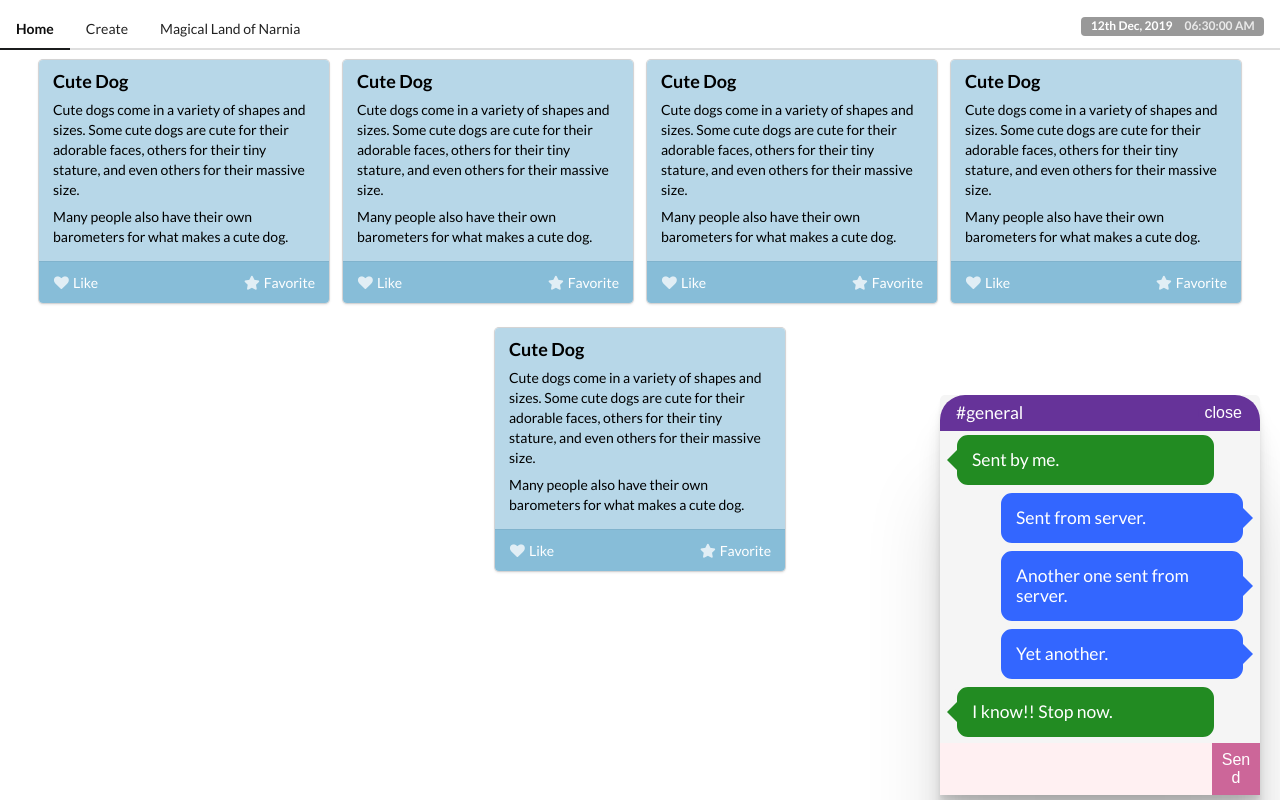
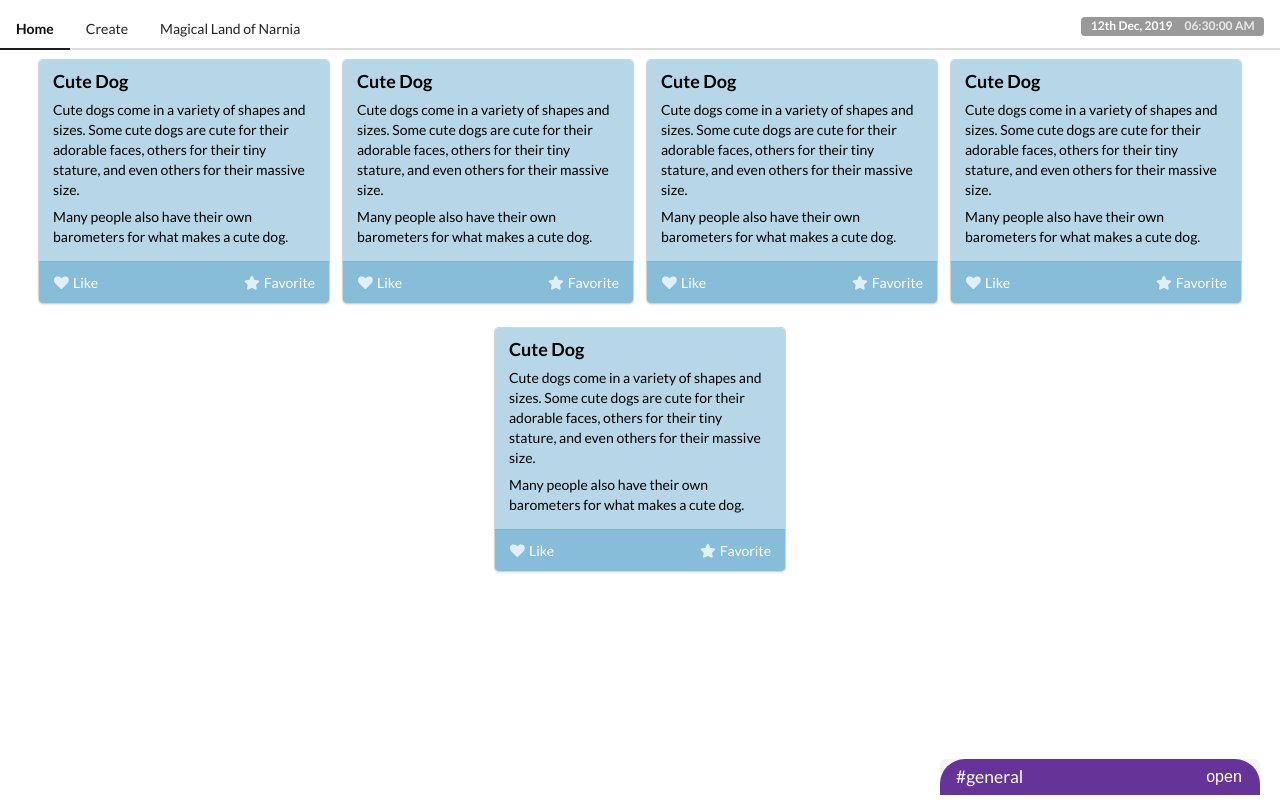
Before and after one commit to ShaminAsfaq/shamin-lives, a React (Create React App) app: page / in a window 1280 px wide. Both pictures are taken after a click on the button "close". Built offline with nearby package versions, Linux system fonts and the light colour scheme.

Commit message:
Chat box can be closed and opened.

```diff
--- a/src/chat/Chat.js
+++ b/src/chat/Chat.js
@@ -1,4 +1,4 @@
-import React, { useEffect } from 'react';
+import React, { useState, useEffect } from 'react';
 import MessageList from './MessageList';
 import ScrollToBottom from 'react-scroll-to-bottom';
 
@@ -10,14 +10,36 @@ const Chat = () => {
     };
 
     let onCloseChatBox = () => {
-        console.log('Toss a coin to your witcher');
+        let foundDiv = document.getElementsByClassName('chat-window')
+
+        if(foundDiv[0]) {
+            let foundVisibility = document.getElementsByClassName('chat-window')[0].style.visibility;
+            updateVisible(foundVisibility==='hidden'?true:false);
+        } else {
+            let foundVisibility = hiddenElement.style.visibility;
+            updateVisible(foundVisibility==='hidden'?false:true);
+        }
     }
 
     let isBlocked = false;
 
-    useEffect(() => {});
+    let [visible, updateVisible] = useState(true);
+    let [hiddenElement, updateHiddenElement] = useState([]);
+
+    useEffect(() => {
+        let foundDiv = document.getElementsByClassName('chat-window')
+
+        if(foundDiv[0]) {
+            let foundVisibility = document.getElementsByClassName('chat-window')[0].style.visibility;
+            updateVisible(foundVisibility==='hidden'?false:true);
+            updateHiddenElement(foundDiv[0]);
+        }
+    });
 
     return(
+        <div>
+            {
+                visible &&
                 <div className='chat-window'>
                     <div className='chat-box-head-wannabe'>
                         <div className='chat-box-head'>
@@ -48,6 +70,21 @@ const Chat = () => {
                         </div>
                     }
                 </div>
+            }
+            {
+                !visible &&
+                <div className='chat-window-closed'>
+                    <div className='chat-box-head-wannabe'>
+                        <div className='chat-box-head'>
+                            #general
+                            <button onClick={onCloseChatBox} className='close-button'>
+                                open
+                            </button>
+                        </div>
+                    </div>
+                </div>
+            }
+        </div>
     );
 }
 
--- a/src/styles/components/Chat.css
+++ b/src/styles/components/Chat.css
@@ -20,6 +20,16 @@
     0 100px 80px rgba(0, 0, 0, 0.12)
 }
 
+.chat-window-closed {
+    position:fixed;
+    width: 25%;
+    right: 20px;
+    /* left: 20px; */
+	bottom: 5px;
+    background: rgb(245, 245, 245);
+    border-radius: 5px 5px 0px 0px;
+    z-index:100;
+}
 
 .chat-input {
     /* margin-top: 80% !important; */
```
Lines whose indentation alone changed are shown as unchanged.
